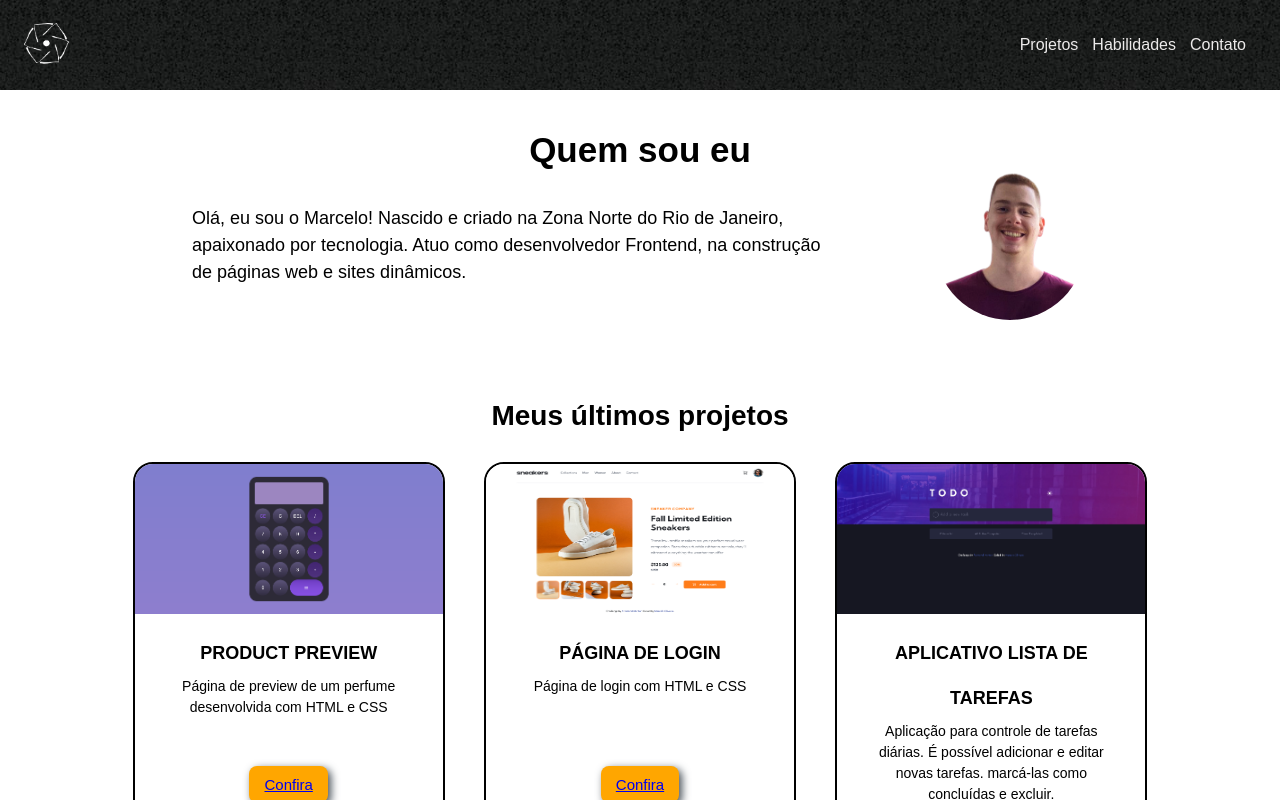
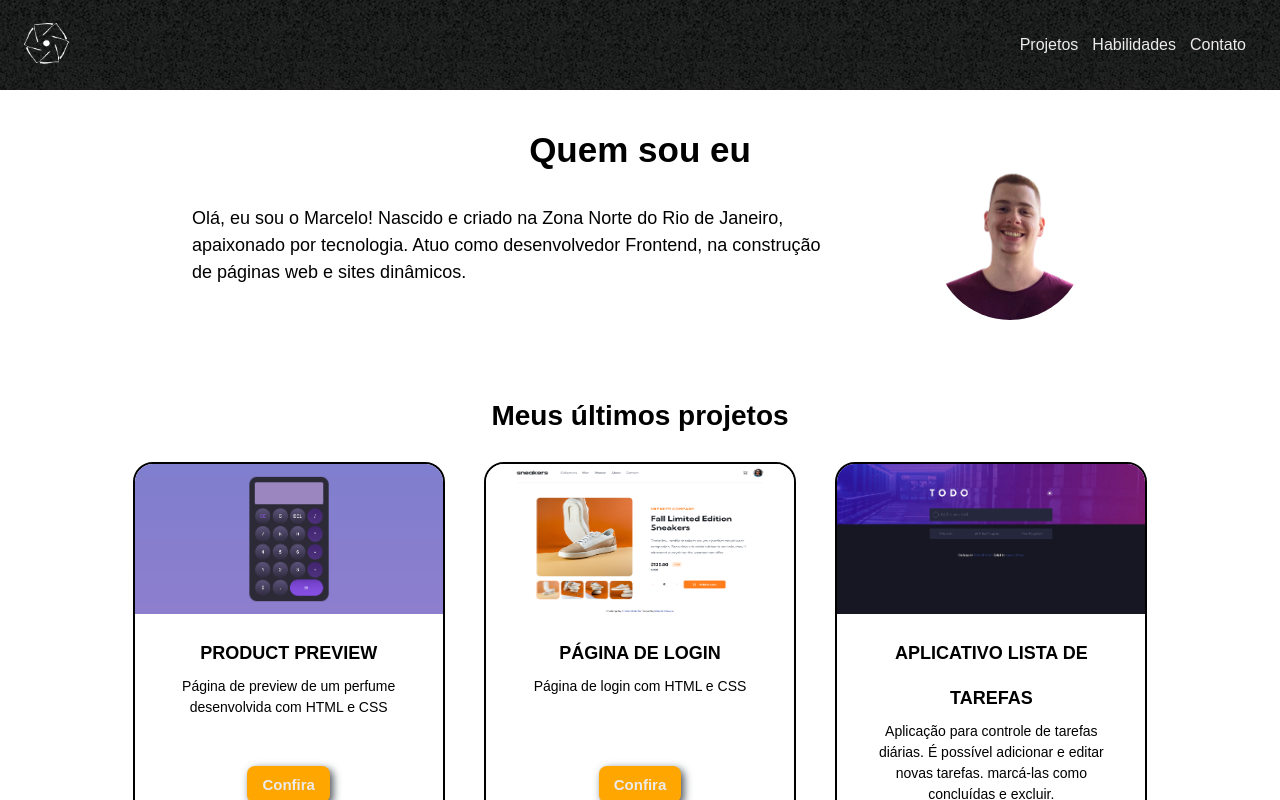
Before and after one commit to heiderick13/portfolio-react, a React (Vite) app: page / in a window 1280 px wide. Shown: the top 800 px of the page. Built offline with nearby package versions, Linux system fonts and the light colour scheme.

Commit message:
:lipstick: style: update a tag color

```diff
--- a/src/components/Card/Card.css
+++ b/src/components/Card/Card.css
@@ -46,3 +46,9 @@
 .btn:hover {
   scale: 1.1;
 }
+
+.btn a {
+  text-decoration: none;
+  color: var(--white);
+  font-weight: 600;
+}
```
